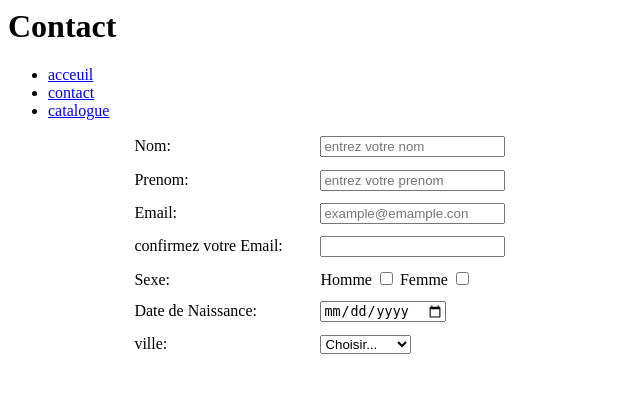
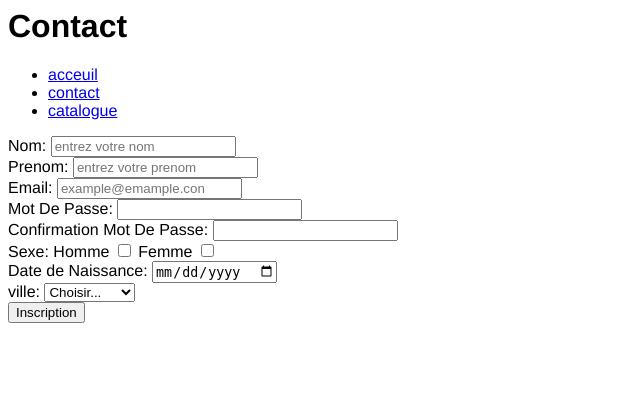
Before and after one commit to mfaye1/game, a PHP site: page /include/contact.php in a window 1280 px wide. Shown: the top 393 px of the page, without its empty margins (0-640 px from the left). Run offline with PHP 8.4, Linux system fonts and the light colour scheme.

Commit message:
le formulaire

```diff
--- a/include/contact.php
+++ b/include/contact.php
@@ -5,27 +5,11 @@ $page_title = 'Contact';
 <?php
 require_once 'views/header.php';
 require_once 'views/aside.php';
+require_once 'views/top.php'
 ?>
 <?php
 
 ?>
-<style>
-    form{
-        width: 60%;
-    }
-    div{
-        margin-bottom: 2%;
-        display: block;
-    }
-    #wrapper{
-        width: 80%;
-        margin: auto;
-    }
-    label{
-        display: inline-block;
-        width: 30%;
-    }
-</style>
 <div id="wrapper">
 <main>
     <form method="post">
@@ -39,10 +23,14 @@ require_once 'views/aside.php';
         </div>
         <div>
             <label for="email">Email: </label>
-            <input type="text" id="email" name="email" placeholder="example@emample.con" value="">
+            <input type="email" id="email" name="email" placeholder="example@emample.con" value="">
         </div>
         <div>
-            <label for="">confirmez votre Email: </label>
+            <label for="">Mot De Passe: </label>
+            <input type="password" id="" name="" placeholder="" value="">
+        </div>
+        <div>
+            <label for="">Confirmation Mot De Passe: </label>
             <input type="text" id="" name="" placeholder="" value="">
         </div>
         <div>
@@ -64,6 +52,9 @@ require_once 'views/aside.php';
                 <option value="sh">Sherbrooke</option>
             </select>
         </div>
+        <div>
+            <input type="submit" value="Inscription">
+        </div>
 
     </form>
 </main>
```
